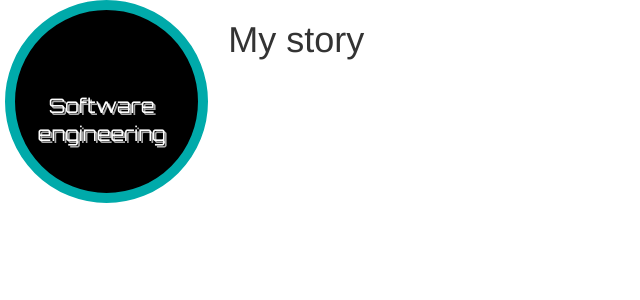
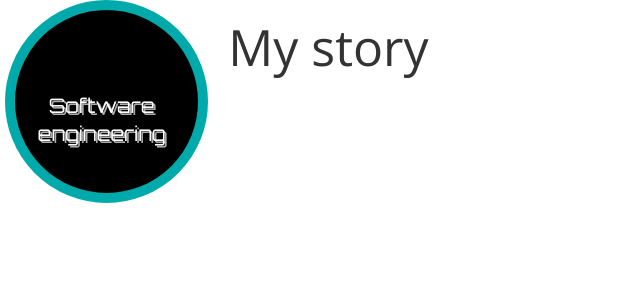
Before and after one commit to dfenders/portfolio, a Jekyll site: the page built from soften.html, in a window 1280 px wide. Shown: the top 300 px of the page, without its empty margins (0-640 px from the left). Built offline with Jekyll 4.4.1, drawn with Linux system fonts in a browser that asks for light colours.

Commit message:
Update main.css

```diff
--- a/css/main.css
+++ b/css/main.css
@@ -1,4 +1,5 @@
-.heading{ font-family:'Open Sans';font-size:5rem;text-align:center;margin-bottom:60px; }
+h1{ font-family:'Open Sans';font-size:5rem;margin-bottom:60px; }
+.heading{ text-align:center; }
 .alignMiddle{ text-align:center }
 .circle{ border-radius: 100%;background: black;padding: 50%;;border:10px solid #00aaaa;margin-left:-10px }
 .circleText{
```
